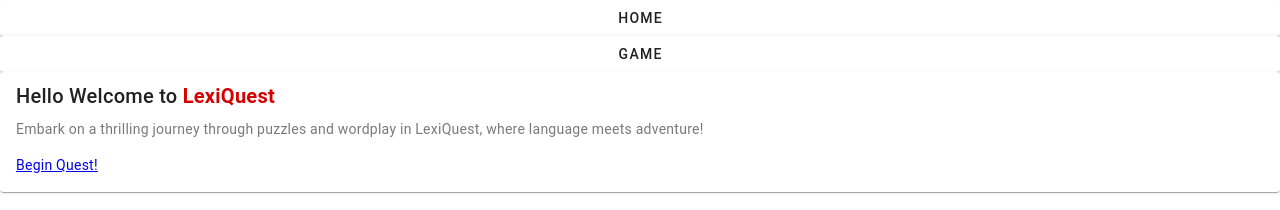
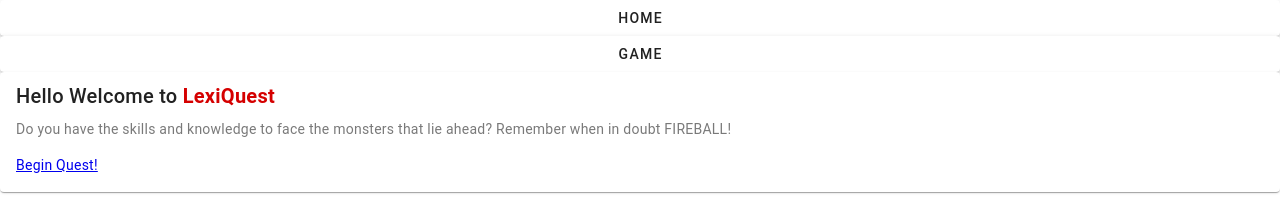
Before and after one commit to IntelliTect-Samples/EWU-CSCD379-2024-Spring, a Nuxt app in the folder wordle-web/: page / in a window 1280 px wide. Shown: the top 210 px of the page. Built offline with nearby package versions, Linux system fonts and the light colour scheme.

Commit message:
Update index.vue
Changed description with a better hint for game

```diff
--- a/wordle-web/pages/index.vue
+++ b/wordle-web/pages/index.vue
@@ -2,7 +2,7 @@
     <v-card>
         <v-card-title>Hello Welcome to <strong class="text-red-accent-4">LexiQuest</strong> </v-card-title>
           <v-card-subtitle>
-          Embark on a thrilling journey through puzzles and wordplay in LexiQuest, where language meets adventure!
+          Do you have the skills and knowledge to face the monsters that lie ahead? Remember when in doubt FIREBALL!
           </v-card-subtitle>
       <v-card-text>
         <NuxtLink to="/game"> Begin Quest! </NuxtLink>
```
